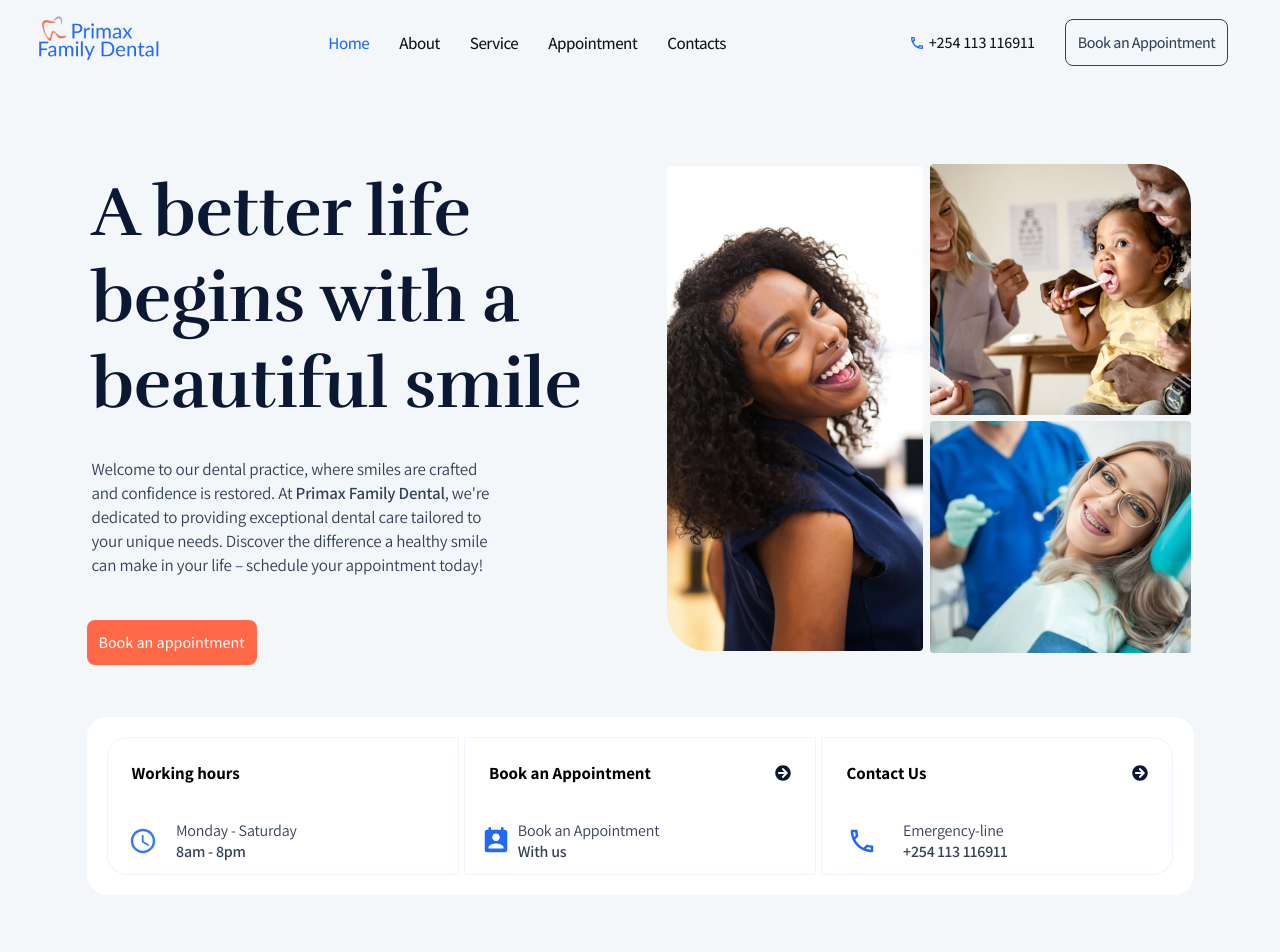
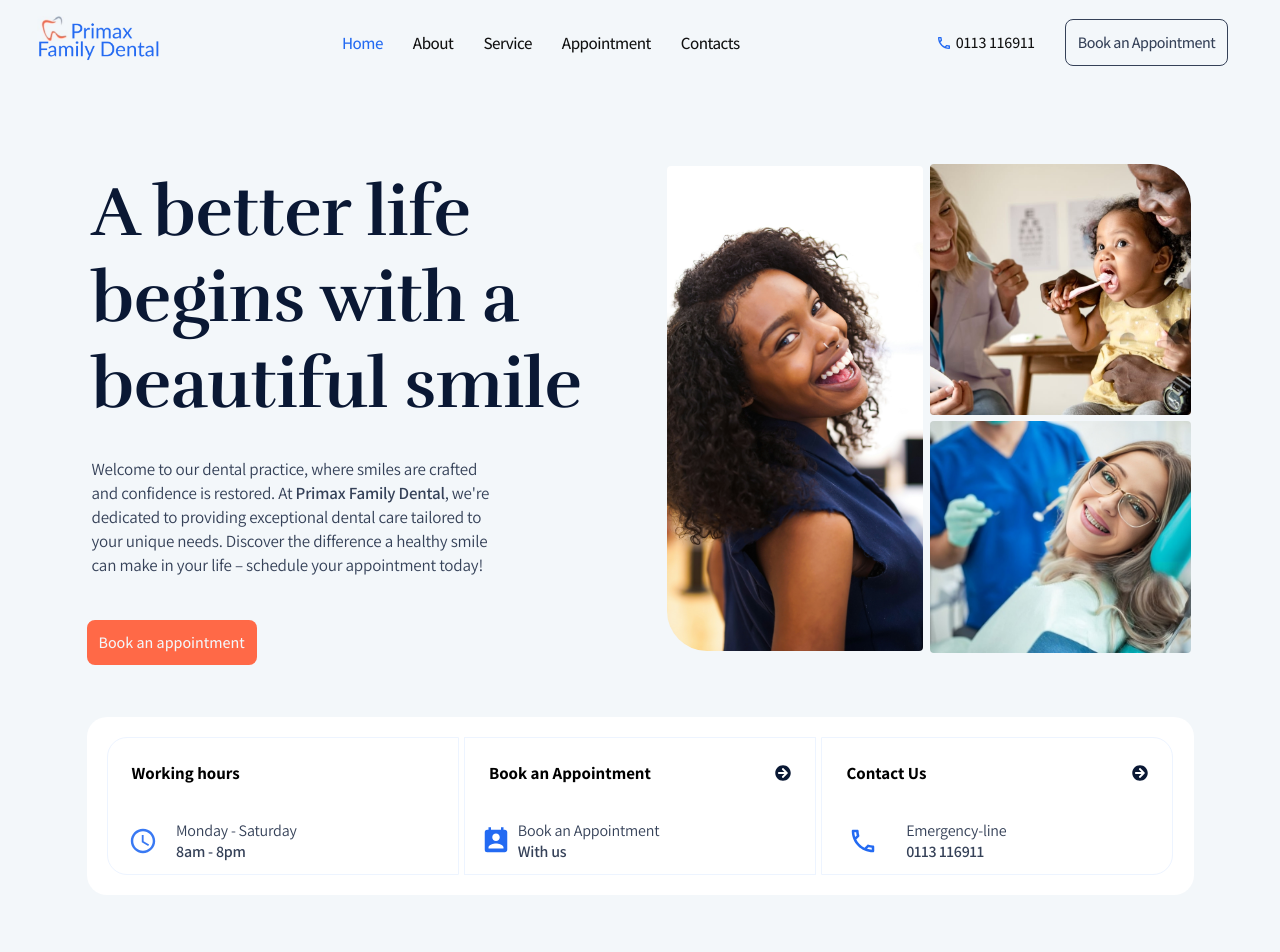
Before and after one commit to mwendwamark/PRIMAX-FAMILY-DENTAL, a React (Vite) app: page / in a window 1280 px wide. Shown: the top 952 px of the page. Built offline with nearby package versions, Linux system fonts and the light colour scheme.

Commit message:
change number to the right one

```diff
--- a/src/Pages/Contacts.jsx
+++ b/src/Pages/Contacts.jsx
@@ -36,7 +36,7 @@ const Contacts = () => {
               </div>{" "}
               <h4 className="c-item-header">Call Us</h4>
               <p>
-                +254 113 116911
+                0113 116911
               </p>
             </div>
 
--- a/src/components/Footer.jsx
+++ b/src/components/Footer.jsx
@@ -98,7 +98,7 @@ const Footer = () => {
               </div>
               <div className="phone-contacts">
                 <h4 className="footer-titles">Phone</h4>
-                <p>+254 113 116911</p>
+                <p>0113 116911</p>
               </div>
             </div>
           </section>
--- a/src/components/Home-book-appointment/BookSection.jsx
+++ b/src/components/Home-book-appointment/BookSection.jsx
@@ -178,7 +178,7 @@ const BookSection = () => {
                 </h5>
               </div>
               <div className="call-us-now-number">
-                <p>+254 712 345 678</p>
+                <p>0113 116911</p>
               </div>
               <div className="call-us-now-text">
                 <p>
--- a/src/components/Home-intro-section/intro-section.jsx
+++ b/src/components/Home-intro-section/intro-section.jsx
@@ -93,7 +93,7 @@ const IntroSection = () => {
                   </div>
                   <div className="table-text">
                     <p className="p-settings">Emergency-line</p>
-                    <p className="table-lower-text">+254 113 116911</p>
+                    <p className="table-lower-text">0113 116911</p>
                   </div>
                 </div>
               </div>
--- a/src/components/Home-talk-to-us/TalkToUs.jsx
+++ b/src/components/Home-talk-to-us/TalkToUs.jsx
@@ -31,7 +31,7 @@ const TalkToUs = () => {
               primaxfamilydental@gmail.com
             </p>
             <p className="talk-to-us-phone">
-              <MdOutlinePhone className="talk-to-us-phone-icon" /> +254 113 116911
+              <MdOutlinePhone className="talk-to-us-phone-icon" /> 0113 116911
             </p>
           </div>
         </div>
--- a/src/components/Navbar.jsx
+++ b/src/components/Navbar.jsx
@@ -47,7 +47,7 @@ const Navbar = () => {
             <li>
               <div className="emergency-call-contents">
                 <MdOutlinePhone className="phone-icon" />{" "}
-                <p>+254 113 116911</p>
+                <p>0113 116911</p>
               </div>
             </li>
             <li className="appointment-btn">
```
Also changed, not shown: src/components/Home-meet-dentists/MeetDoctor.jsx (line endings or trailing spaces).
